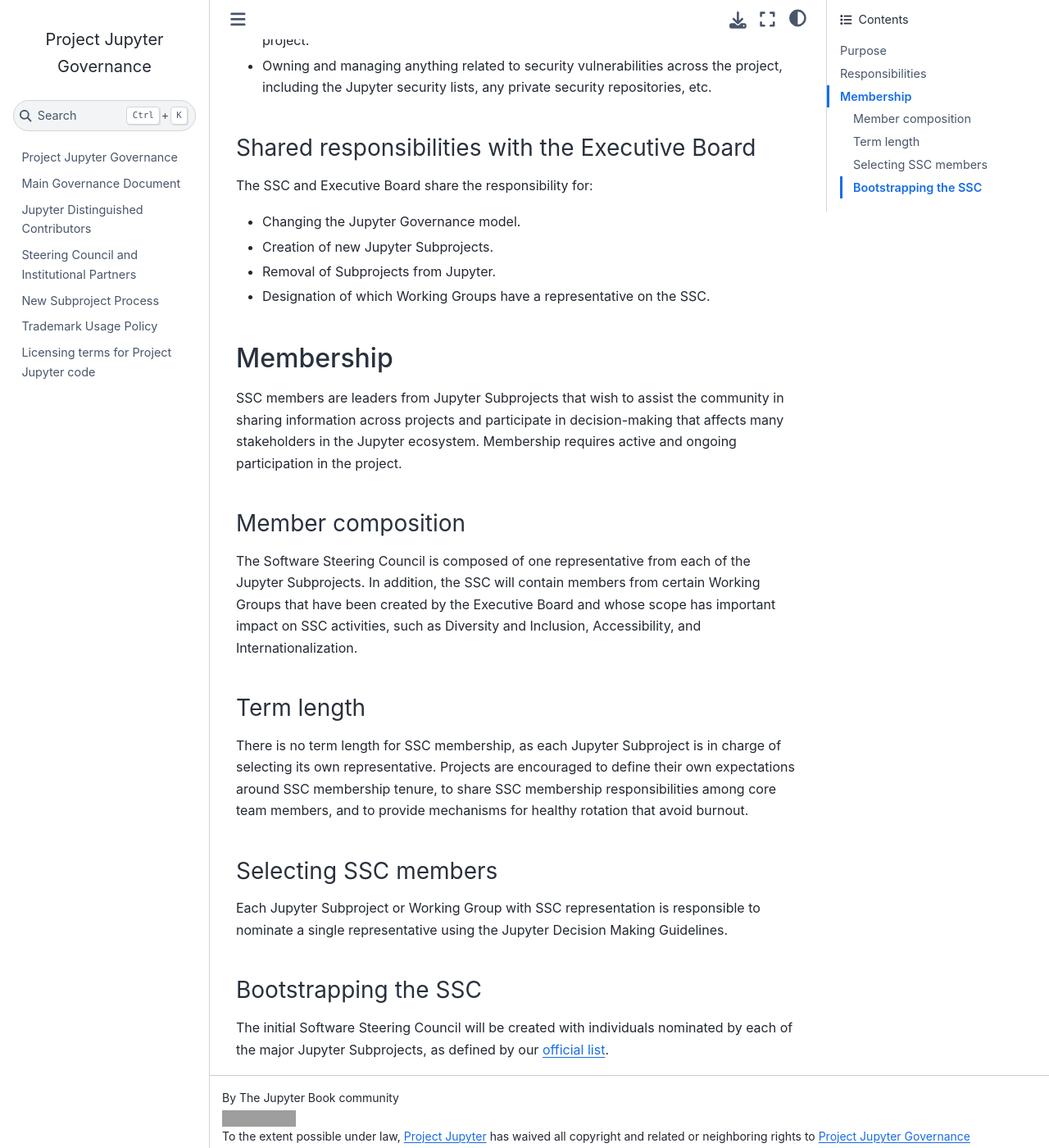
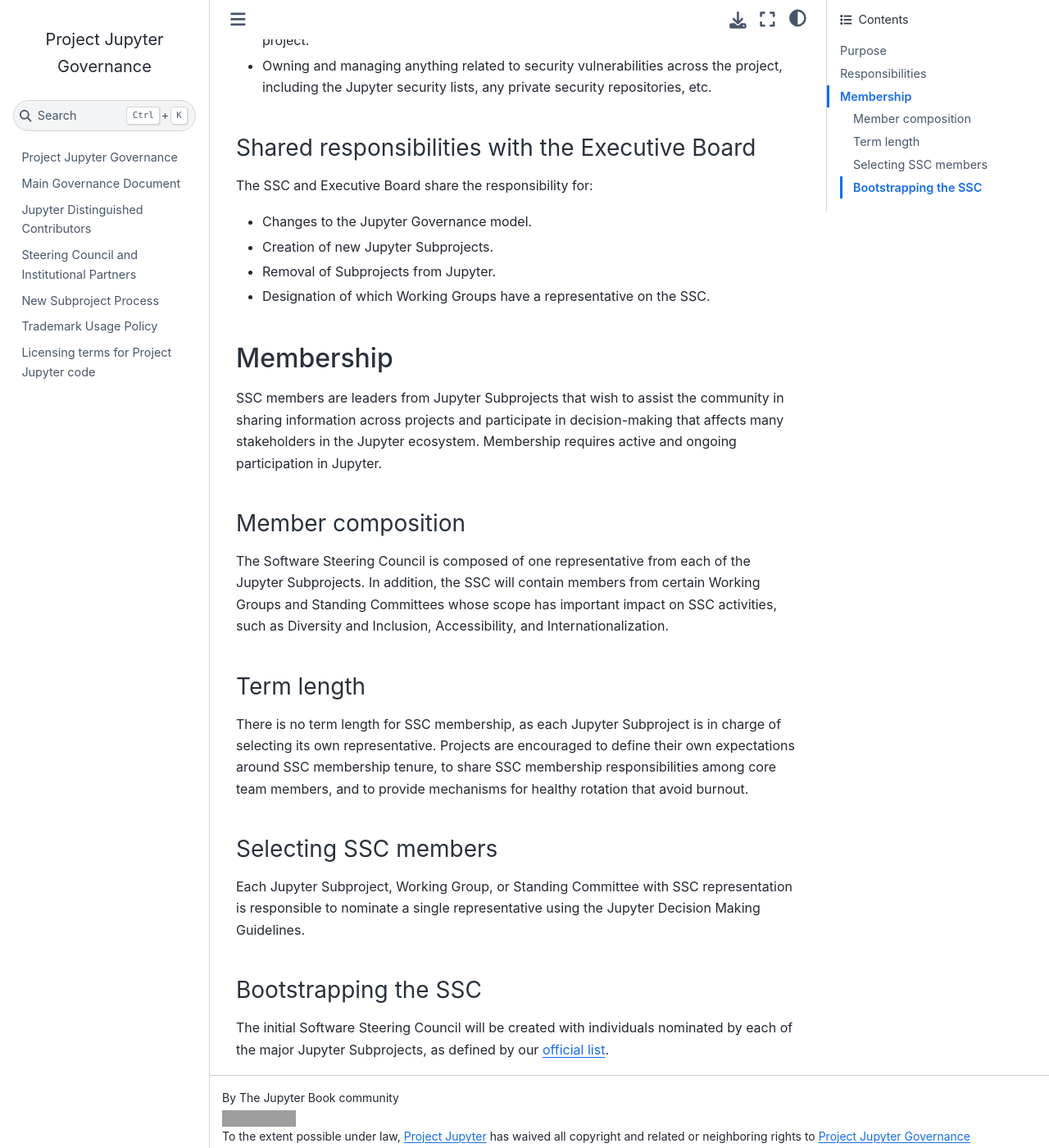
Before and after one commit to jupyter/governance, a Jupyter Book: the page built from software_steering_council.md, in a window 1280 px wide and 1400 px high, scrolled down 972 px. Shown: the whole window at 82% size. Built offline with Jupyter Book 1.0.4 settings and Sphinx 7.4.7 and the Sphinx Book theme 1.1.4, drawn with Linux system fonts in a browser that asks for light colours; pages that are not in the unit, such as notebooks, are missing from menus; grey boxes are pictures that could not be loaded.

Commit message:
minor tweaks

```diff
--- a/software_steering_council.md
+++ b/software_steering_council.md
@@ -22,18 +22,18 @@
 
 The SSC and Executive Board share the responsibility for:
 
-- Changing the Jupyter Governance model.
+- Changes to the Jupyter Governance model.
 - Creation of new Jupyter Subprojects.
 - Removal of Subprojects from Jupyter.
 - Designation of which Working Groups have a representative on the SSC.
 
 ## Membership
 
-SSC members are leaders from Jupyter Subprojects that wish to assist the community in sharing information across projects and participate in decision-making that affects many stakeholders in the Jupyter ecosystem. Membership requires active and ongoing participation in the project.
+SSC members are leaders from Jupyter Subprojects that wish to assist the community in sharing information across projects and participate in decision-making that affects many stakeholders in the Jupyter ecosystem. Membership requires active and ongoing participation in Jupyter.
 
 ### Member composition
 
-The Software Steering Council is composed of one representative from each of the Jupyter Subprojects. In addition, the SSC will contain members from certain Working Groups that have been created by the Executive Board and whose scope has important impact on SSC activities, such as Diversity and Inclusion, Accessibility, and Internationalization.
+The Software Steering Council is composed of one representative from each of the Jupyter Subprojects. In addition, the SSC will contain members from certain Working Groups and Standing Committees whose scope has important impact on SSC activities, such as Diversity and Inclusion, Accessibility, and Internationalization.
 
 ### Term length
 
@@ -41,7 +41,7 @@
 
 ### Selecting SSC members
 
-Each Jupyter Subproject or Working Group with SSC representation is responsible to nominate a single representative using the Jupyter Decision Making Guidelines.
+Each Jupyter Subproject, Working Group, or Standing Committee with SSC representation is responsible to nominate a single representative using the Jupyter Decision Making Guidelines.
 
 ### Bootstrapping the SSC
 
```
